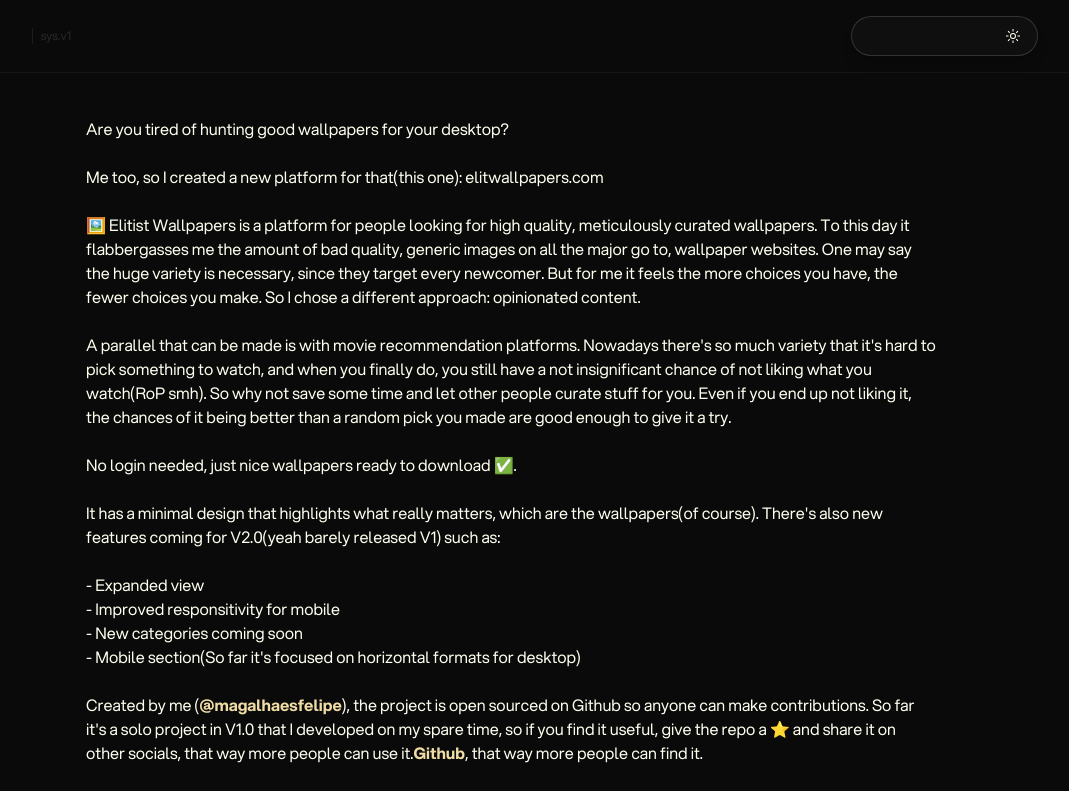
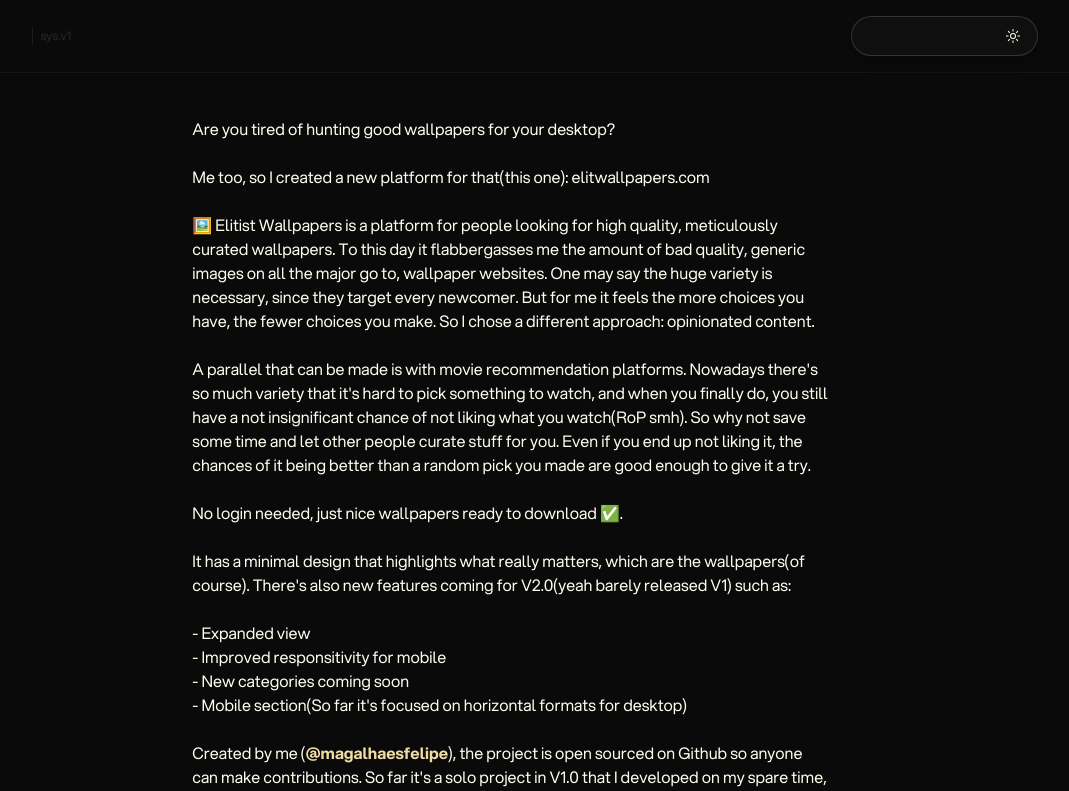
Before and after one commit to magalhaesfelipe/elitist-wallpapers, a React (Vite) app: page /about in a window 1280 px wide. Shown: the top 791 px of the page, without its empty margins (129-1198 px from the left). Built offline with nearby package versions, Linux system fonts and the light colour scheme; no server answers; some icons are missing.

Commit message:
about: increase horizontal padding

```diff
--- a/src/pages/About.tsx
+++ b/src/pages/About.tsx
@@ -2,7 +2,7 @@ import { Footer } from "../components/Footer";
 
 export const About = () => {
   return (
-    <div className="px-[10%] flex-col text-base1  py-10 flex flex-1">
+    <div className="px-[20%] flex-col text-base1  py-10 flex flex-1">
       <div>
         <p>Are you tired of hunting good wallpapers for your desktop?</p>
         <br />
```
